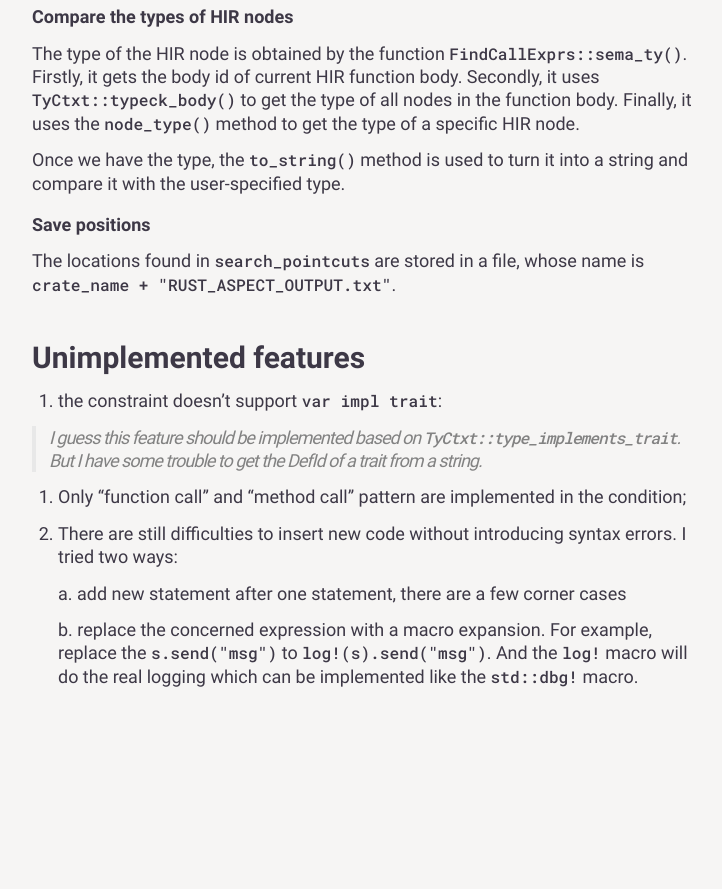
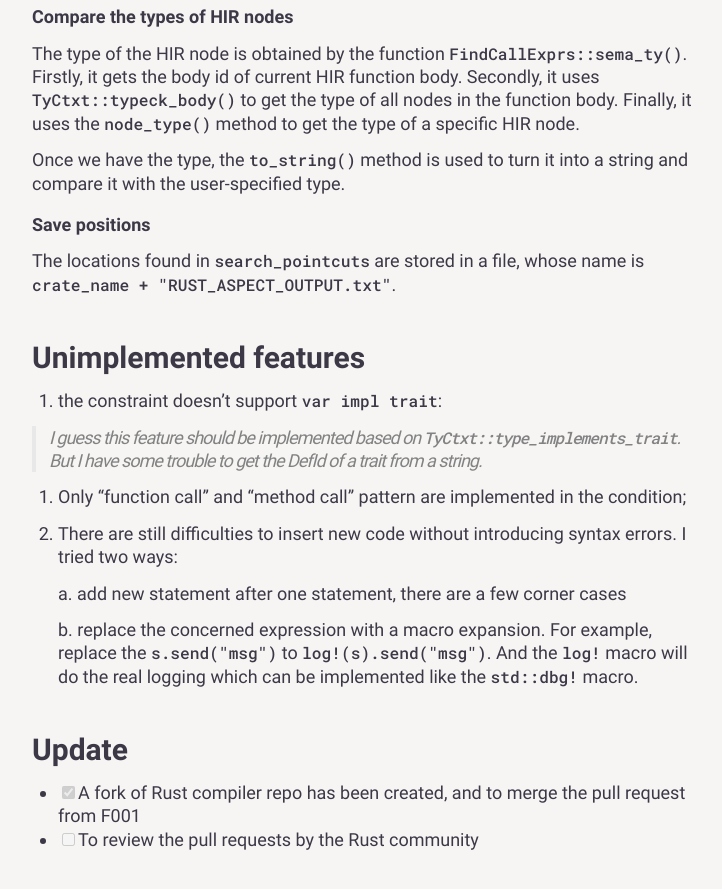
Before and after one commit to yijunyu/trusted-programming.github.io, a Jekyll site: the page built from articles/Language/AOP.md, in a window 1280 px wide and 900 px high, scrolled down 7599 px. Shown: the top 889 px of the window, without its empty margins (273-995 px from the left). Built offline with Jekyll 4.4.1, drawn with Linux system fonts in a browser that asks for light colours; our own code applies the rules of GitHub Pages for plain Markdown files; before the commit the page ends 8336 px from its top, so only the background shows below that.

Commit message:
Update AOP.md

```diff
--- a/articles/Language/AOP.md
+++ b/articles/Language/AOP.md
@@ -286,3 +286,7 @@ The locations found in `search_pointcuts` are stored in a file, whose name is `c
     a.  add new statement after one statement, there are a few corner cases
 
     b.  replace the concerned expression with a macro expansion. For example, replace the `s.send("msg")` to `log!(s).send("msg")`. And the `log!` macro will do the real logging which can be implemented like the `std::dbg!` macro.
+
+## Update
+- [x] A fork of Rust compiler repo has been created, and to merge the pull request from F001
+- [ ] To review the pull requests by the Rust community
```
